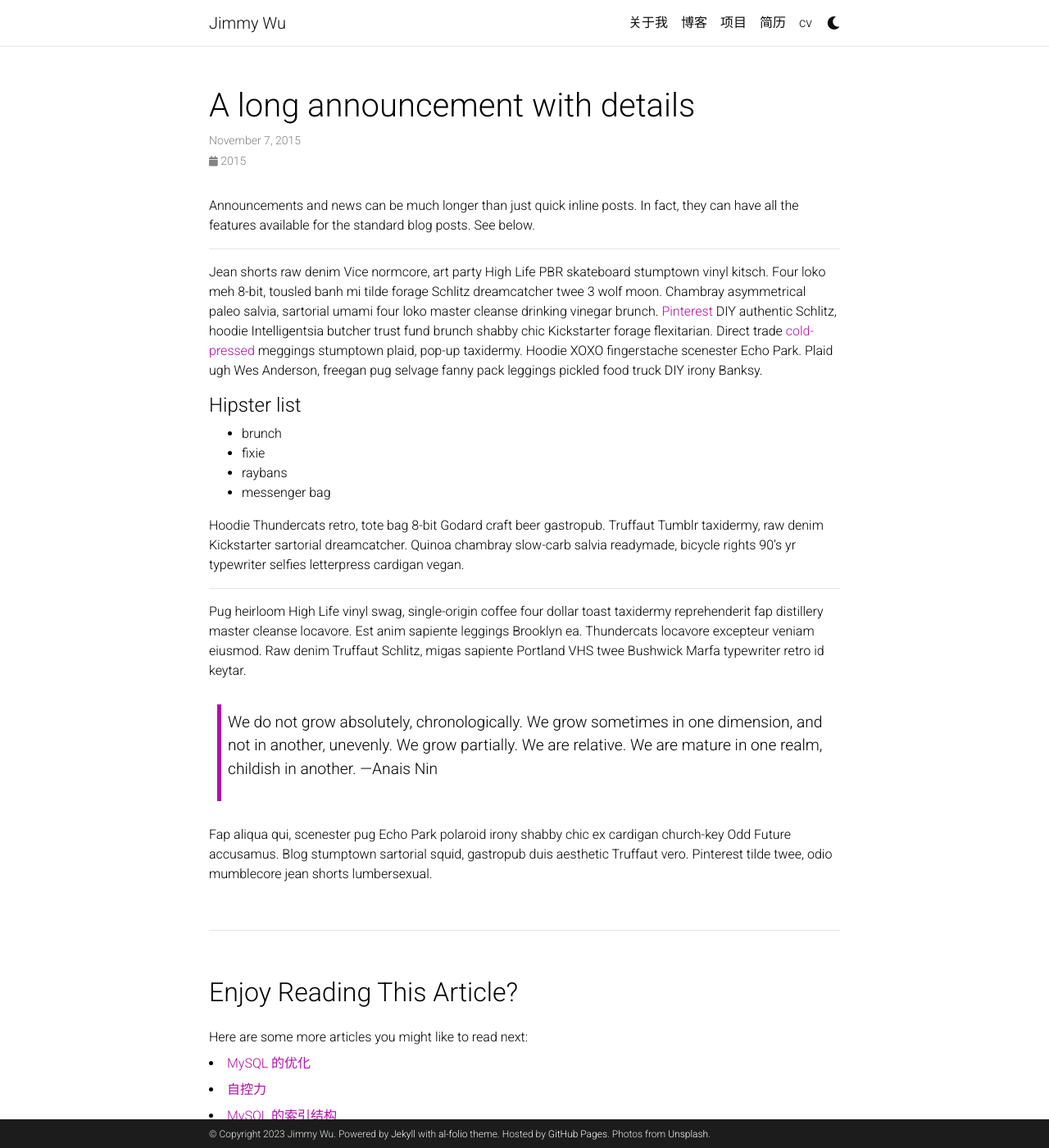
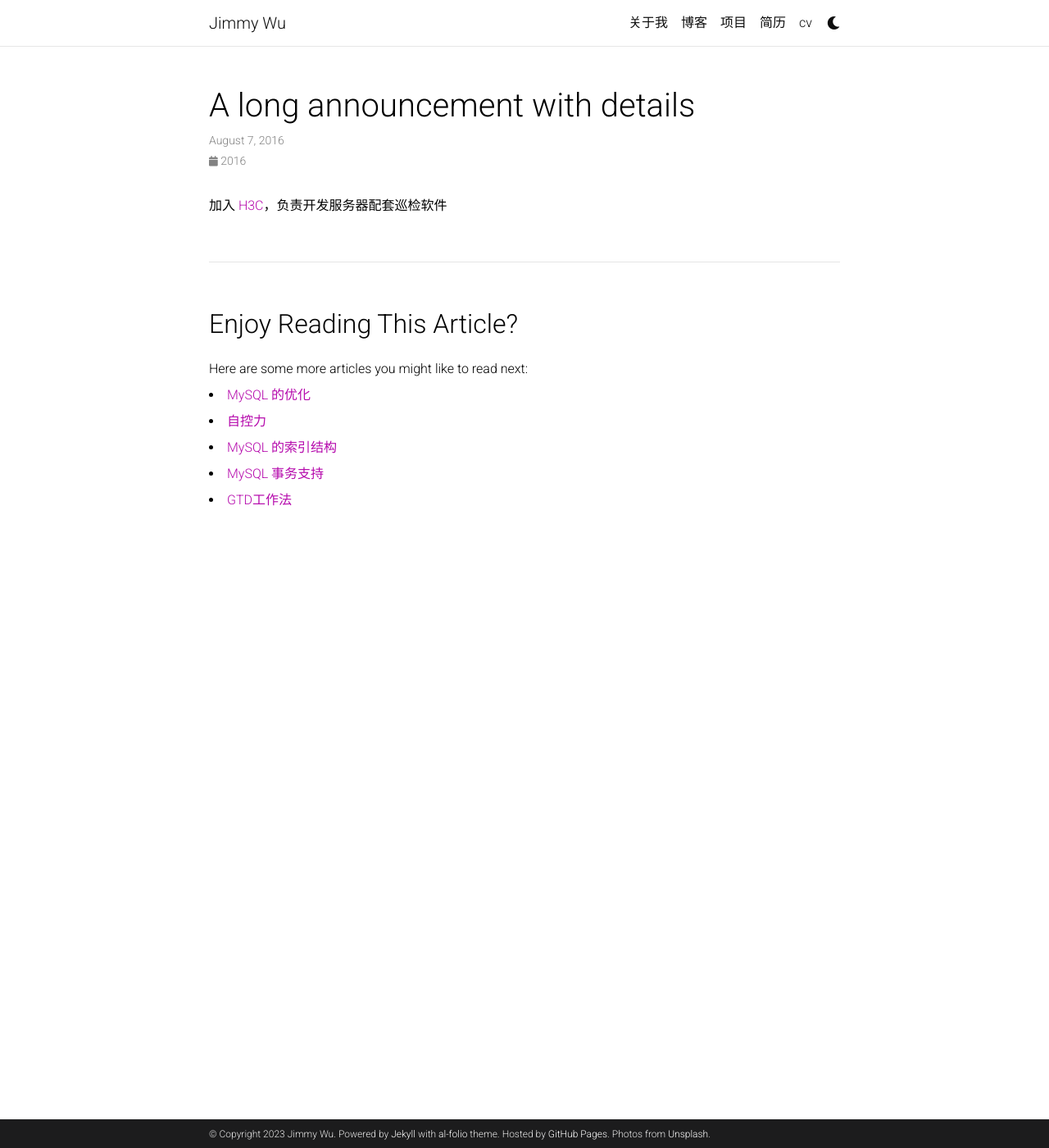
Before and after one commit to wzm001/wzm001.github.io, a Jekyll site: the page built from _news/announcement_2.md, in a window 1280 px wide and 1400 px high. Shown: the whole window at 82% size. Built offline with Jekyll 4.4.1, drawn with Linux system fonts in a browser that asks for light colours; full-size pictures stand in for the smaller copies a plugin makes; comment, search, counter and statistics services are not loaded; a style sheet for code colours, icons or effects is not loaded.

```diff
--- a/_news/announcement_2.md
+++ b/_news/announcement_2.md
@@ -1,31 +1,8 @@
 ---
 layout: post
 title: A long announcement with details
-date: 2015-11-07 16:11:00-0400
-inline: false
+date: 2016-08-07 16:11:00-0400
+inline: true
 ---
 
-Announcements and news can be much longer than just quick inline posts. In fact, they can have all the features available for the standard blog posts. See below.
-
-***
-
-Jean shorts raw denim Vice normcore, art party High Life PBR skateboard stumptown vinyl kitsch. Four loko meh 8-bit, tousled banh mi tilde forage Schlitz dreamcatcher twee 3 wolf moon. Chambray asymmetrical paleo salvia, sartorial umami four loko master cleanse drinking vinegar brunch. <a href="https://www.pinterest.com">Pinterest</a> DIY authentic Schlitz, hoodie Intelligentsia butcher trust fund brunch shabby chic Kickstarter forage flexitarian. Direct trade <a href="https://en.wikipedia.org/wiki/Cold-pressed_juice">cold-pressed</a> meggings stumptown plaid, pop-up taxidermy. Hoodie XOXO fingerstache scenester Echo Park. Plaid ugh Wes Anderson, freegan pug selvage fanny pack leggings pickled food truck DIY irony Banksy.
-
-#### Hipster list
-<ul>
-    <li>brunch</li>
-    <li>fixie</li>
-    <li>raybans</li>
-    <li>messenger bag</li>
-</ul>
-
-Hoodie Thundercats retro, tote bag 8-bit Godard craft beer gastropub. Truffaut Tumblr taxidermy, raw denim Kickstarter sartorial dreamcatcher. Quinoa chambray slow-carb salvia readymade, bicycle rights 90's yr typewriter selfies letterpress cardigan vegan.
-
-***
-
-Pug heirloom High Life vinyl swag, single-origin coffee four dollar toast taxidermy reprehenderit fap distillery master cleanse locavore. Est anim sapiente leggings Brooklyn ea. Thundercats locavore excepteur veniam eiusmod. Raw denim Truffaut Schlitz, migas sapiente Portland VHS twee Bushwick Marfa typewriter retro id keytar.
-
-> We do not grow absolutely, chronologically. We grow sometimes in one dimension, and not in another, unevenly. We grow partially. We are relative. We are mature in one realm, childish in another.
-> —Anais Nin
-
-Fap aliqua qui, scenester pug Echo Park polaroid irony shabby chic ex cardigan church-key Odd Future accusamus. Blog stumptown sartorial squid, gastropub duis aesthetic Truffaut vero. Pinterest tilde twee, odio mumblecore jean shorts lumbersexual.
+加入 [H3C](https://www.h3c.com/en/)，负责开发服务器配套巡检软件
```
Also changed, not shown: _news/announcement_1.md (+2 -2 lines), _news/announcement_3.md (+2 -2 lines), _news/announcement_4.md (added, +7 -0 lines), _pages/about.md (+3 -3 lines), _posts/.obsidian/workspace.json (+6 -6 lines), _posts/2023-03-17-willpower.md (+8 -8 lines).
